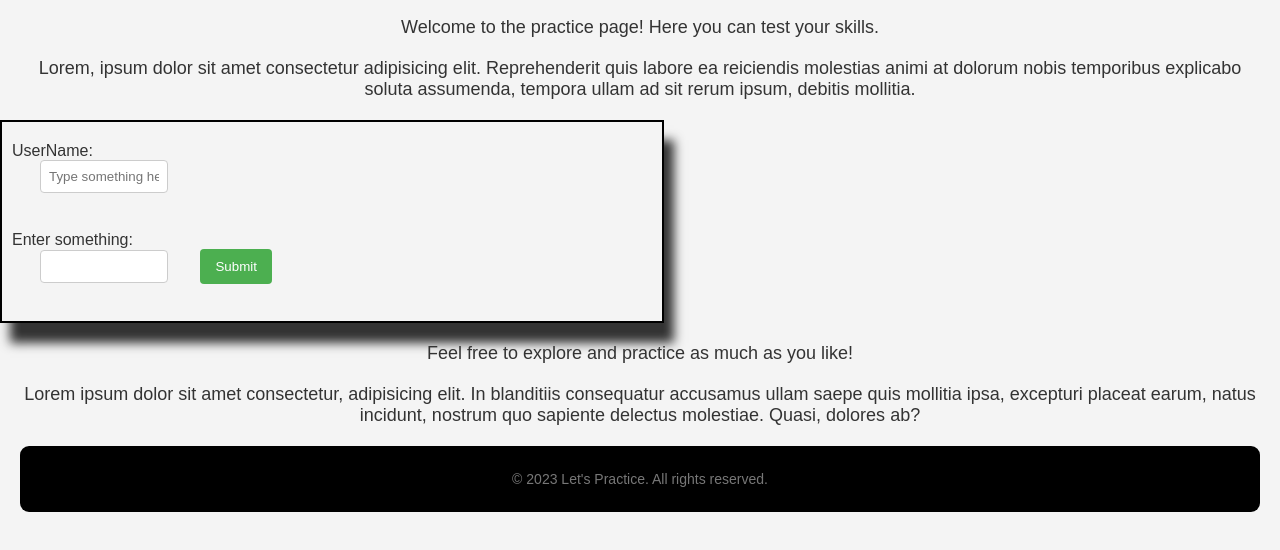
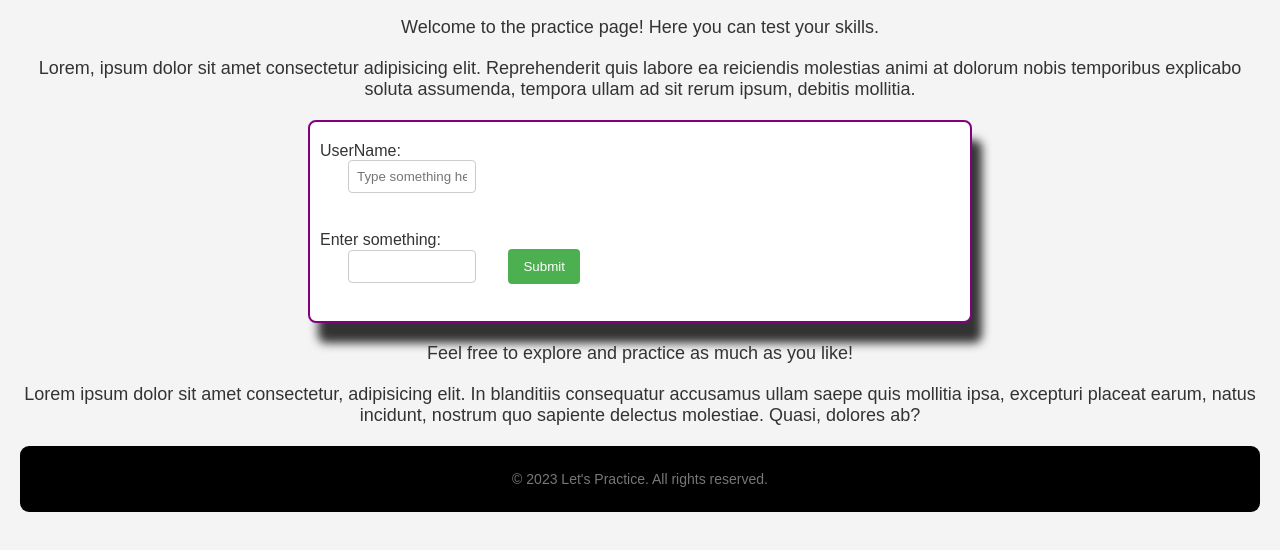
Before and after one commit to Tooro-byte/Collaboration, a plain HTML site: page index.html in a window 1280 px wide. Shown: the part 60-610 px from the top of the page. Drawn offline with Linux system fonts and the light colour scheme.

Commit message:
Changed border color to Purple and added good border radius

```diff
--- a/index.css
+++ b/index.css
@@ -78,7 +78,10 @@ margin: 50px;
   width: 50%;
 }
 .form_card{
-  border: 2px solid #000;
+  border: 2px solid purple;
+  border-radius: 8px;
+  background-color: #fff;
+  margin: 20px auto;
   width:50%;
   padding:10px;
   margin-top: 15px;
```
